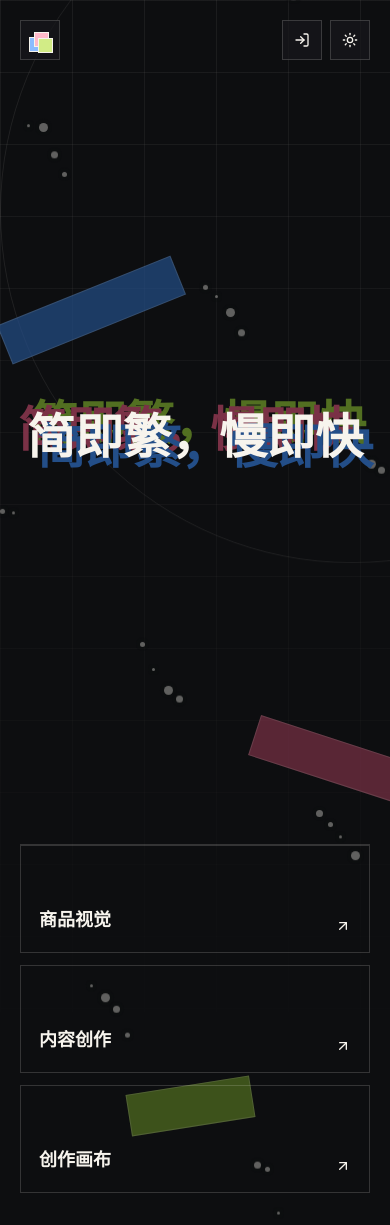
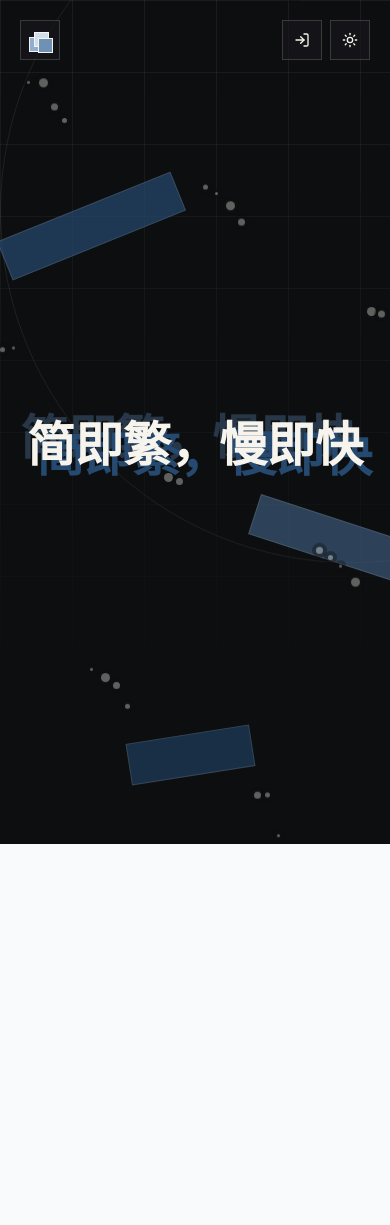
Before and after one commit to xenia-yxy/My_Tool_Web, a Next.js app: page / in a window 390 px wide. After the commit the page ends 844 px from the top, so only its background shows below. Built offline with nearby package versions, Linux system fonts and the light colour scheme.

Commit message:
fix: refine home and login visual language

```diff
--- a/src/app/globals.css
+++ b/src/app/globals.css
@@ -53,11 +53,11 @@ textarea {
 }
 
 .home-shell {
-  --home-bg: #f7f7f3;
-  --home-ink: #121212;
-  --home-muted: #6a6a64;
-  --home-line: rgba(18, 18, 18, 0.12);
-  --home-panel: rgba(255, 255, 252, 0.72);
+  --home-bg: #f5f7fa;
+  --home-ink: #162235;
+  --home-muted: #66758b;
+  --home-line: rgba(44, 67, 97, 0.13);
+  --home-panel: rgba(250, 252, 255, 0.76);
   background: var(--home-bg);
   color: var(--home-ink);
   isolation: isolate;
@@ -104,14 +104,14 @@ html[data-home-theme="dark"] .home-shell {
 .home-ribbon-one {
   top: 22%;
   left: -8%;
-  background: #b9d4ff;
+  background: #c9d9f0;
   transform: rotate(-22deg);
 }
 
 .home-ribbon-two {
   top: 58%;
   right: -12%;
-  background: #ffd1dc;
+  background: #d7e4f3;
   transform: rotate(18deg);
   animation-delay: -5s;
 }
@@ -120,21 +120,21 @@ html[data-home-theme="dark"] .home-shell {
   bottom: 8%;
   left: 20%;
   width: min(32vw, 480px);
-  background: #d7ed96;
+  background: #c3d7ed;
   transform: rotate(-9deg);
   animation-delay: -9s;
 }
 
 html[data-home-theme="dark"] .home-ribbon-one {
-  background: #234e88;
+  background: #25496f;
 }
 
 html[data-home-theme="dark"] .home-ribbon-two {
-  background: #7a3146;
+  background: #3b5877;
 }
 
 html[data-home-theme="dark"] .home-ribbon-three {
-  background: #526f21;
+  background: #1f3d5d;
 }
 
 .home-particle {
@@ -166,17 +166,17 @@ html[data-home-theme="dark"] .home-ribbon-three {
 }
 
 .home-logo-layer-one {
-  background: #8cbcff;
+  background: #8faed0;
   transform: translate(-4px, 4px);
 }
 
 .home-logo-layer-two {
-  background: #ffb9c9;
+  background: #d1deec;
   transform: translate(1px, -1px);
 }
 
 .home-logo-layer-three {
-  background: #d2ec86;
+  background: #6f91b6;
   transform: translate(5px, 5px);
 }
 
@@ -211,44 +211,96 @@ html[data-home-theme="dark"] .home-ribbon-three {
   color: var(--home-ink);
   letter-spacing: 0;
   text-wrap: balance;
-  text-shadow: 10px 10px 0 #b9d4ff, -9px -7px 0 #ffd1dc, 3px -13px 0 #d7ed96;
+  text-shadow: 9px 10px 0 #c9d9f0, -7px -7px 0 #e3ebf5;
 }
 
 html[data-home-theme="dark"] .home-statement {
-  text-shadow: 10px 10px 0 #234e88, -9px -7px 0 #7a3146, 3px -13px 0 #526f21;
+  text-shadow: 9px 10px 0 #25496f, -7px -7px 0 #283747;
 }
 
-.home-trajectory {
-  border-top: 1px solid var(--home-line);
+.login-shell {
+  --login-ink: #162235;
+  --login-line: rgba(44, 67, 97, 0.15);
+  background: #f5f7fa;
 }
 
-.home-entry {
-  display: flex;
-  min-height: 108px;
-  align-items: flex-end;
-  justify-content: space-between;
-  border: 1px solid var(--home-line);
-  padding: 18px;
-  color: var(--home-ink);
-  font-size: 18px;
-  font-weight: 600;
-  transition: transform 280ms ease, background-color 280ms ease;
+.login-grid {
+  opacity: 0.34;
+  background-image:
+    linear-gradient(var(--login-line) 1px, transparent 1px),
+    linear-gradient(90deg, var(--login-line) 1px, transparent 1px);
+  background-size: 64px 64px;
 }
 
-.home-entry:hover {
-  transform: translateY(-7px) rotate(-1deg);
+.login-ribbon {
+  position: absolute;
+  height: 48px;
+  width: min(48vw, 680px);
+  border: 1px solid rgba(61, 91, 128, 0.18);
+  background: #c9d9f0;
+  opacity: 0.72;
 }
 
-.home-entry-blue:hover {
-  background: #b9d4ff;
+.login-ribbon-one {
+  left: -14%;
+  top: 20%;
+  transform: rotate(-18deg);
 }
 
-.home-entry-pink:hover {
-  background: #ffd1dc;
+.login-ribbon-two {
+  bottom: 16%;
+  right: -15%;
+  background: #d7e4f3;
+  transform: rotate(16deg);
 }
 
-.home-entry-lime:hover {
-  background: #d7ed96;
+.login-panel {
+  border: 1px solid rgba(255, 255, 255, 0.92);
+  background: rgba(255, 255, 255, 0.86);
+  box-shadow: 0 26px 80px rgba(43, 63, 91, 0.15);
+  backdrop-filter: blur(20px);
+}
+
+.login-back {
+  display: inline-flex;
+  align-items: center;
+  gap: 8px;
+  color: #66758b;
+  font-size: 14px;
+  font-weight: 600;
+  transition: color 180ms ease;
+}
+
+.login-back:hover {
+  color: #162235;
+}
+
+.login-mark {
+  position: relative;
+  height: 38px;
+  width: 38px;
+}
+
+.login-mark span {
+  position: absolute;
+  height: 16px;
+  width: 16px;
+  border: 1px solid #162235;
+}
+
+.login-mark span:nth-child(1) {
+  background: #8faed0;
+  transform: translate(0, 8px);
+}
+
+.login-mark span:nth-child(2) {
+  background: #d1deec;
+  transform: translate(8px, 0);
+}
+
+.login-mark span:nth-child(3) {
+  background: #6f91b6;
+  transform: translate(16px, 12px);
 }
 
 @keyframes ribbon-drift {
--- a/src/app/login/page.tsx
+++ b/src/app/login/page.tsx
@@ -1,5 +1,6 @@
 import Link from "next/link";
 import { redirect } from "next/navigation";
+import { ArrowLeft } from "lucide-react";
 import { LoginForm } from "@/components/auth/login-form";
 import { getAppSession } from "@/server/auth";
 import { normalizeUserCallbackPath } from "@/server/user-auth-redirects";
@@ -22,27 +23,30 @@ export default async function LoginPage({ searchParams }: LoginPageProps) {
   }
 
   return (
-    <main className="relative grid min-h-screen place-items-center overflow-hidden bg-slate-50 px-5 py-12">
+    <main className="login-shell relative grid min-h-screen place-items-center overflow-hidden px-5 py-12">
       <div className="pointer-events-none absolute inset-0">
-        <div className="ambient-grid absolute inset-0" />
-        <div className="absolute -left-32 top-16 h-80 w-80 rounded-full bg-cyan-200/35 blur-3xl" />
-        <div className="absolute -right-28 bottom-10 h-96 w-96 rounded-full bg-violet-200/25 blur-3xl" />
+        <div className="login-grid absolute inset-0" />
+        <div className="login-ribbon login-ribbon-one" />
+        <div className="login-ribbon login-ribbon-two" />
       </div>
 
-      <section className="relative z-10 w-full max-w-md rounded-2xl border border-white/80 bg-white/86 p-6 shadow-[0_24px_80px_rgba(15,23,42,0.13)] backdrop-blur-xl">
-        <Link className="text-sm font-medium text-slate-500 hover:text-slate-950" href="/">
-          返回 Xenia Tools
+      <section className="login-panel relative z-10 w-full max-w-md p-6 sm:p-7">
+        <Link className="login-back" href="/">
+          <ArrowLeft aria-hidden="true" className="h-4 w-4" />
+          返回首页
         </Link>
         <div className="mt-8">
-          <p className="text-sm font-semibold text-slate-500">Xenia Tools</p>
-          <h1 className="mt-2 text-3xl font-semibold text-slate-950">
-            进入个人库
-          </h1>
-          <p className="mt-4 text-sm leading-6 text-slate-600">
-            这个库还在生长。登录后继续进入内部空间，里面放当前能用的东西。
+          <div aria-hidden="true" className="login-mark">
+            <span />
+            <span />
+            <span />
+          </div>
+          <h1 className="mt-6 text-3xl font-semibold text-slate-950">进入工作台</h1>
+          <p className="mt-3 text-sm leading-6 text-slate-600">
+            使用账号登录后继续创作。
           </p>
         </div>
-        <LoginForm defaultCallbackUrl={callbackUrl} submitLabel="进入" />
+        <LoginForm defaultCallbackUrl={callbackUrl} submitLabel="登录" />
       </section>
     </main>
   );
--- a/src/components/home/hero-section.tsx
+++ b/src/components/home/hero-section.tsx
@@ -1,27 +1,11 @@
-import Link from "next/link";
-import { ArrowUpRight } from "lucide-react";
-
 export function HeroSection() {
   return (
     <section className="mx-auto flex w-full max-w-[1600px] flex-1 flex-col px-5 lg:px-8">
-      <div className="flex min-h-[calc(100svh-80px)] flex-col items-center justify-center pb-12 text-center">
+      <div className="flex min-h-[calc(100svh-80px)] flex-1 flex-col items-center justify-center pb-8 text-center">
         <h1 className="home-statement hero-title text-5xl font-semibold leading-[1.08] sm:text-7xl lg:text-[9rem]">
           简即繁，慢即快
         </h1>
       </div>
-
-      <nav aria-label="创作入口" className="home-trajectory grid gap-3 pb-8 md:grid-cols-3">
-        {[
-          { label: "商品视觉", href: "/tools/menswear", tone: "home-entry-blue" },
-          { label: "内容创作", href: "/tools/platform-cover-design", tone: "home-entry-pink" },
-          { label: "创作画布", href: "/tools/creative-center/canvas", tone: "home-entry-lime" },
-        ].map((entry) => (
-          <Link className={`home-entry ${entry.tone}`} href={entry.href} key={entry.href}>
-            <span>{entry.label}</span>
-            <ArrowUpRight aria-hidden="true" className="h-4 w-4" />
-          </Link>
-        ))}
-      </nav>
     </section>
   );
 }
```
